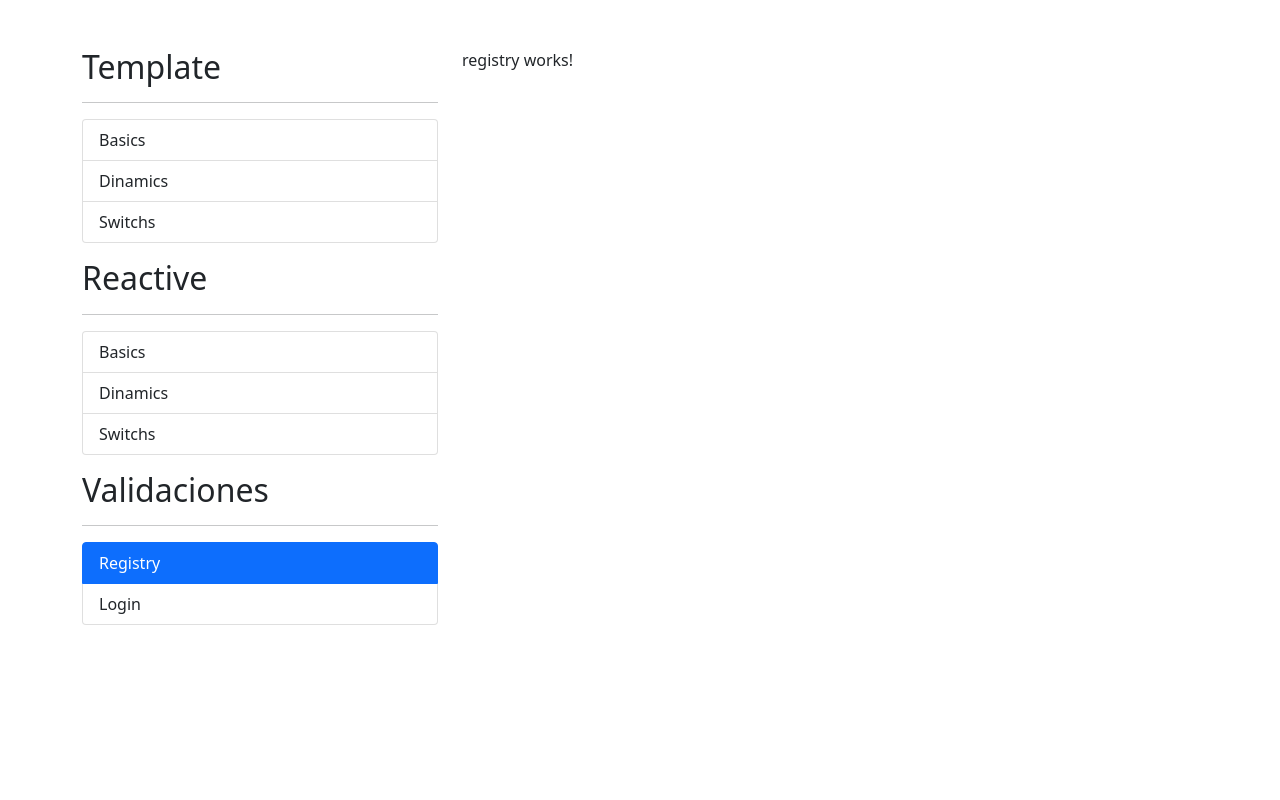
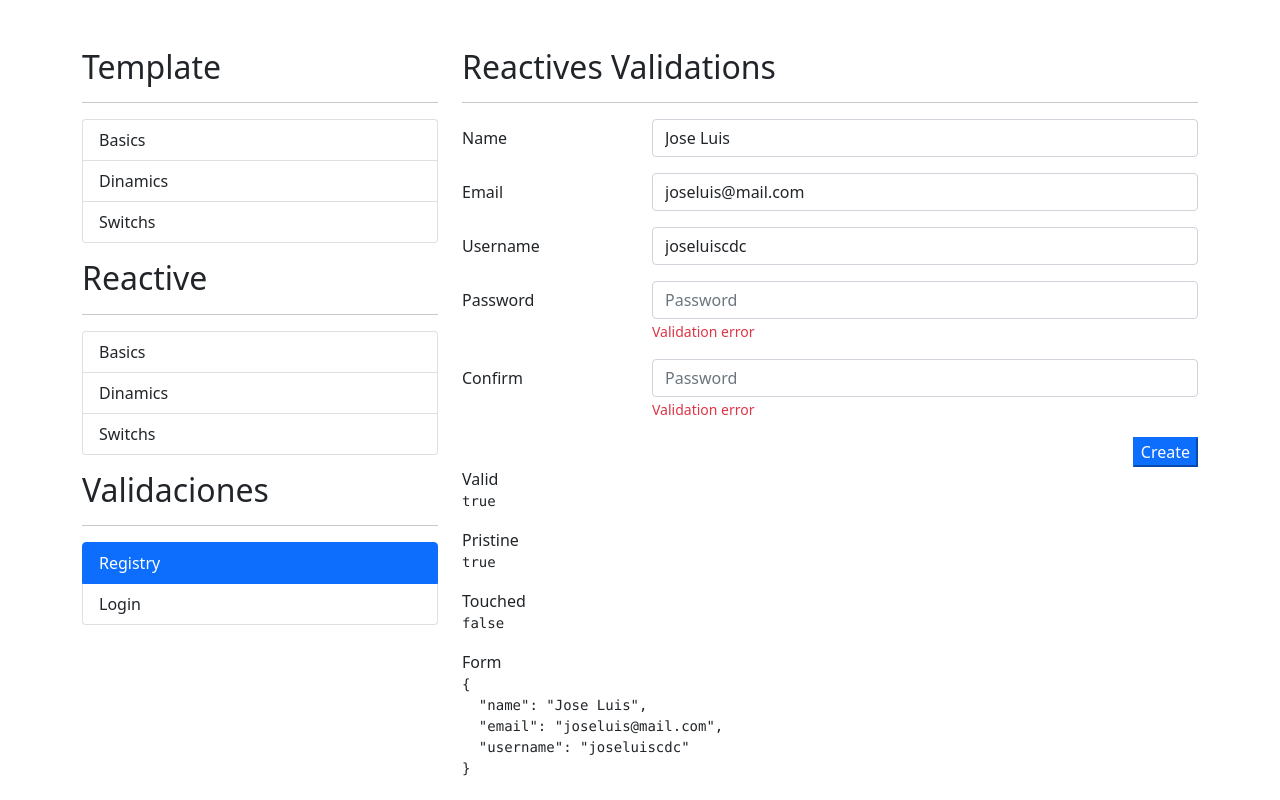
Before and after one commit to joseluiscdc/angular-forms, an Angular app: page /template/basics in a window 1280 px wide. Both pictures are taken after a click on the item "Registry". Shown: the top 800 px of the page. Built offline with nearby package versions, Linux system fonts and the light colour scheme.

Commit message:
validations}

```diff
--- a/src/app/auth/auth.module.ts
+++ b/src/app/auth/auth.module.ts
@@ -1,10 +1,10 @@
 import { NgModule } from '@angular/core';
 import { CommonModule } from '@angular/common';
+import { ReactiveFormsModule } from '@angular/forms';
 
 import { AuthRoutingModule } from './auth-routing.module';
 import { RegistryComponent } from './pages/registry/registry.component';
 import { LoginComponent } from './pages/login/login.component';
-
 
 @NgModule({
   declarations: [
@@ -13,7 +13,8 @@ import { LoginComponent } from './pages/login/login.component';
   ],
   imports: [
     CommonModule,
-    AuthRoutingModule
+    AuthRoutingModule,
+    ReactiveFormsModule
   ]
 })
 export class AuthModule { }
--- a/src/app/auth/pages/registry/registry.component.html
+++ b/src/app/auth/pages/registry/registry.component.html
@@ -1 +1,76 @@
-<p>registry works!</p>
+<h2>Reactives Validations</h2>
+<hr />
+
+<div class="row">
+  <div class="col">
+    <form autocomplete="off" [formGroup]="myForm" (ngSubmit)="isValidForm()">
+      <div class="row mb-3">
+        <label class="col-sm-3 col-form-label">Name</label>
+        <div class="col-sm-9">
+          <input
+            type="text"
+            formControlName="name"
+            class="form-control"
+            placeholder="User name"
+          />
+          <span class="form-text text-danger" *ngIf="isValid('name')"
+            >Validation error</span
+          >
+        </div>
+      </div>
+      <div class="row mb-3">
+        <label class="col-sm-3 col-form-label">Email</label>
+        <div class="col-sm-9">
+          <input type="email" formControlName="email" class="form-control" placeholder="Email name" />
+          <span class="form-text text-danger" *ngIf="isValid('email')">Validation error</span>
+        </div>
+      </div>
+      <div class="row mb-3">
+        <label class="col-sm-3 col-form-label">Username</label>
+        <div class="col-sm-9">
+          <input type="text" formControlName="username" class="form-control" placeholder="UserCode" />
+          <span class="form-text text-danger" *ngIf="isValid('username')">Validation error</span>
+        </div>
+      </div>
+      <div class="row mb-3">
+        <label class="col-sm-3 col-form-label">Password</label>
+        <div class="col-sm-9">
+          <input type="password" class="form-control" placeholder="Password" />
+          <span class="form-text text-danger">Validation error</span>
+        </div>
+      </div>
+      <div class="row mb-3">
+        <label class="col-sm-3 col-form-label">Confirm</label>
+        <div class="col-sm-9">
+          <input type="password" class="form-control" placeholder="Password" />
+          <span class="form-text text-danger">Validation error</span>
+        </div>
+      </div>
+      <div class="row">
+        <div class="col">
+          <button type="submit" class="bt btn-primary float-end">Create</button>
+        </div>
+      </div>
+    </form>
+  </div>
+</div>
+
+<div class="row">
+  <div class="col">
+    <span>Valid</span>
+    <pre>{{ myForm.valid }} </pre>
+    <span>Pristine</span>
+    <pre>{{ myForm.pristine }} </pre>
+    <span>Touched</span>
+    <pre>{{ myForm.touched }} </pre>
+    <span>Form</span>
+    <pre>{{ myForm.value | json }} </pre>
+
+    <span>Form Name</span>
+    <pre>{{ myForm.controls.name.errors | json }} </pre>
+    <span>Form Email</span>
+    <pre>{{ myForm.controls.email.errors | json }} </pre>
+    <span>Form UserName</span>
+    <pre>{{ myForm.controls.username.errors | json }} </pre>
+  </div>
+</div>
--- a/src/app/auth/pages/registry/registry.component.ts
+++ b/src/app/auth/pages/registry/registry.component.ts
@@ -1,16 +1,50 @@
 import { Component, OnInit } from '@angular/core';
+import { FormGroup, FormBuilder, Validators, FormControl } from '@angular/forms';
 
 @Component({
   selector: 'app-registry',
   templateUrl: './registry.component.html',
-  styles: [
-  ]
+  styles: [],
 })
 export class RegistryComponent implements OnInit {
+  nameValidatePattern: string = '^([a-zA-Z]+) ([a-zA-Z]+)*';
+  mailValidatePattern: string = '^[a-z0-9._%+-]+@[a-z0-9.-]+\\.[a-z]{2,4}$';
+  myForm: FormGroup = this.fb.group({
+    name: [
+      '',
+      [Validators.required, Validators.pattern(this.nameValidatePattern)],
+    ],
+    email: ['', [Validators.required, Validators.pattern(this.mailValidatePattern)]],
+    username: ['', [Validators.required, this.validatePerson]]
+  });
 
-  constructor() { }
+  constructor(private fb: FormBuilder) {}
 
   ngOnInit(): void {
+    this.myForm.reset(
+      {
+        name: 'Jose Luis',
+        email: 'joseluis@mail.com',
+        username: 'joseluiscdc'
+      }
+    )
   }
 
+  isValid(field: string) {
+    return this.myForm.get(field)?.invalid && this.myForm.get(field)?.touched;
+  }
+
+  isValidForm(){
+    this.myForm.markAllAsTouched();
+  }
+
+  validatePerson(ctrl: FormControl){
+    const value = ctrl.value?.trim().toLowerCase();
+    if(value === 'jlc'){
+      return {
+        jlc: true
+      }
+    }
+    return null;
+  }
 }
--- a/src/app/reactive/switchs/switchs.component.html
+++ b/src/app/reactive/switchs/switchs.component.html
@@ -74,7 +74,6 @@
   </div>
 </form>
 
-
 <div class="row">
   <div class="col">
     <span>Valid</span>
@@ -88,6 +87,6 @@
     <span>Person</span>
     <pre>{{ person | json }} </pre>
     <span>Terms</span>
-      <pre>{{ myForm.controls?.termCond?.errors | json}} </pre>
+    <pre>{{ myForm.controls?.termCond?.errors | json }} </pre>
   </div>
 </div>
```
Also changed, not shown: src/app/auth/services/auth.service.ts (added, +9 -0 lines). Lines whose indentation alone changed are shown as unchanged.
